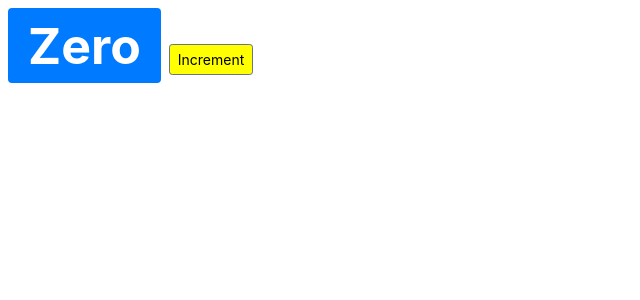
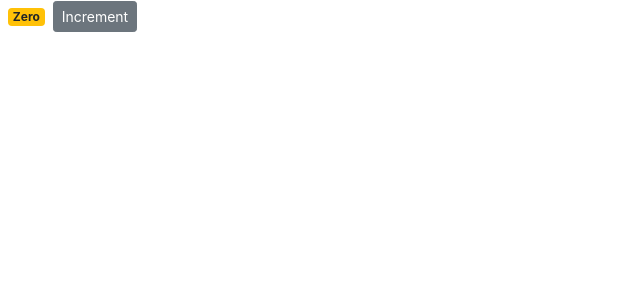
Before and after one commit to ammarshah/counter_app, a React (Create React App) app: page / in a window 1280 px wide. Shown: the top 300 px of the page, without its empty margins (0-640 px from the left). Built offline with nearby package versions, Linux system fonts and the light colour scheme.

Commit message:
Dynamic classes rendering

```diff
--- a/src/components/counter.jsx
+++ b/src/components/counter.jsx
@@ -5,23 +5,11 @@
     count: 0
   };
 
-  styles = {
-    fontSize: 50,
-    fontWeight: "bold"
-  };
-
   render() {
     return (
       <div>
-        <span style={this.styles} className="badge badge-primary m-2">
-          {this.formatCount()}
-        </span>
-        <button
-          style={{ backgroundColor: "yellow", color: "black" }}
-          className="btn btn-secondary btn-sm"
-        >
-          Increment
-        </button>
+        <span className={this.getBadgeClasses()}>{this.formatCount()}</span>
+        <button className="btn btn-secondary btn-sm">Increment</button>
       </div>
     );
   }
@@ -32,6 +20,12 @@
     const { count } = this.state;
     return count === 0 ? "Zero" : count;
   }
+
+  getBadgeClasses() {
+    let classes = "badge m-2 badge-";
+    classes += this.state.count === 0 ? "warning" : "primary";
+    return classes;
+  }
 }
 
 export default Counter;
```
